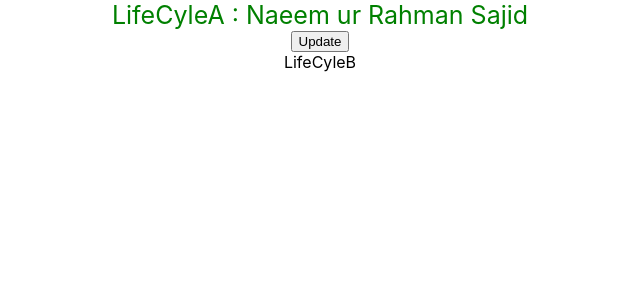
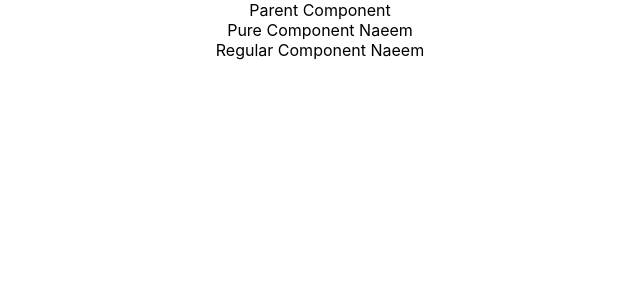
Before and after one commit to Naeem-ur-rahman/react-hello-world, a React (Create React App) app: page / in a window 1280 px wide. Shown: the top 300 px of the page, without its empty margins (320-960 px from the left). Built offline with nearby package versions, Linux system fonts and the light colour scheme.

Commit message:
Fragments and PureComponent commit

```diff
--- a/src/App.js
+++ b/src/App.js
@@ -14,11 +14,14 @@
 // import StyleSheet from './components/StyleSheet';
 // import Style from './AppStyles.module.css'
 // import Form from './components/Form';
-import LifeCycleA from './components/LifeCycleA';
+// import LifeCycleA from './components/LifeCycleA';
+// import FragmentDemo from './components/FragmentDemo';
+import ParentComp from './components/ParentComp';
 
 function App() {
   return (
     <div className="App">
+
       {/* <Greet name="Bruce" heroName="Batman"><p>This is childern</p></Greet> */}
       {/* <Greet name="Clark" heroName="Superman"><button>Action</button></Greet> */}
       {/* <Greet name="Diana" heroName="Wonder Woman"></Greet> */}
@@ -41,7 +44,12 @@
       {/* <h1 className={`${Style.success} heading-small`}>Success</h1> */}
 
       {/* <Form /> */}
-      <LifeCycleA />
+      {/* <LifeCycleA /> */}
+      {/* <FragmentDemo /> */}
+
+      {/* This to see the behaviour of PureComponent  */}
+      <ParentComp />
+
     </div>
   );
 }
--- /dev/null
+++ b/src/components/FragmentDemo.js
@@ -0,0 +1,16 @@
+import React from 'react'
+
+function FragmentDemo() {
+     return (
+          <React.Fragment>
+               <h1>Fragment Demo</h1>
+               <p>This discribes the Fragment Demo components</p>
+          </React.Fragment>
+     )
+}
+
+// we can also use the tag { <> </> } but its has one limitaion that it
+// doesn't accepts the key attributes as we use in case of list
+// but React.Fragment only has one attribute which is key
+
+export default FragmentDemo
--- /dev/null
+++ b/src/components/ParentComp.js
@@ -0,0 +1,36 @@
+import React, { Component } from 'react'
+import PureComp from './PureComp'
+import RegComp from './RegComp'
+
+class ParentComp extends Component {
+
+     constructor(props) {
+          super(props)
+
+          this.state = {
+               name: 'Naeem'
+          }
+     }
+
+     componentDidMount() {
+          setInterval(() => {
+               this.setState({
+                    name: 'Naeem'
+               })
+          }, 2000)
+     }
+
+
+     render() {
+          console.log('********************* Parent Components ***********************')
+          return (
+               <div>
+                    Parent Component
+                    <PureComp name={this.state.name} />
+                    <RegComp name={this.state.name} />
+               </div>
+          )
+     }
+}
+
+export default ParentComp
--- /dev/null
+++ b/src/components/PureComp.js
@@ -0,0 +1,14 @@
+import React, { PureComponent } from 'react'
+
+class PureComp extends PureComponent {
+     render() {
+          console.log('Pure Compnent Render')
+          return (
+               <div>
+                    Pure Component {this.props.name}
+               </div>
+          )
+     }
+}
+
+export default PureComp
--- /dev/null
+++ b/src/components/RegComp.js
@@ -0,0 +1,14 @@
+import React, { Component } from 'react'
+
+class RegComp extends Component {
+     render() {
+          console.log('Regular Compnent Render')
+          return (
+               <div>
+                    Regular Component {this.props.name}
+               </div>
+          )
+     }
+}
+
+export default RegComp
```
